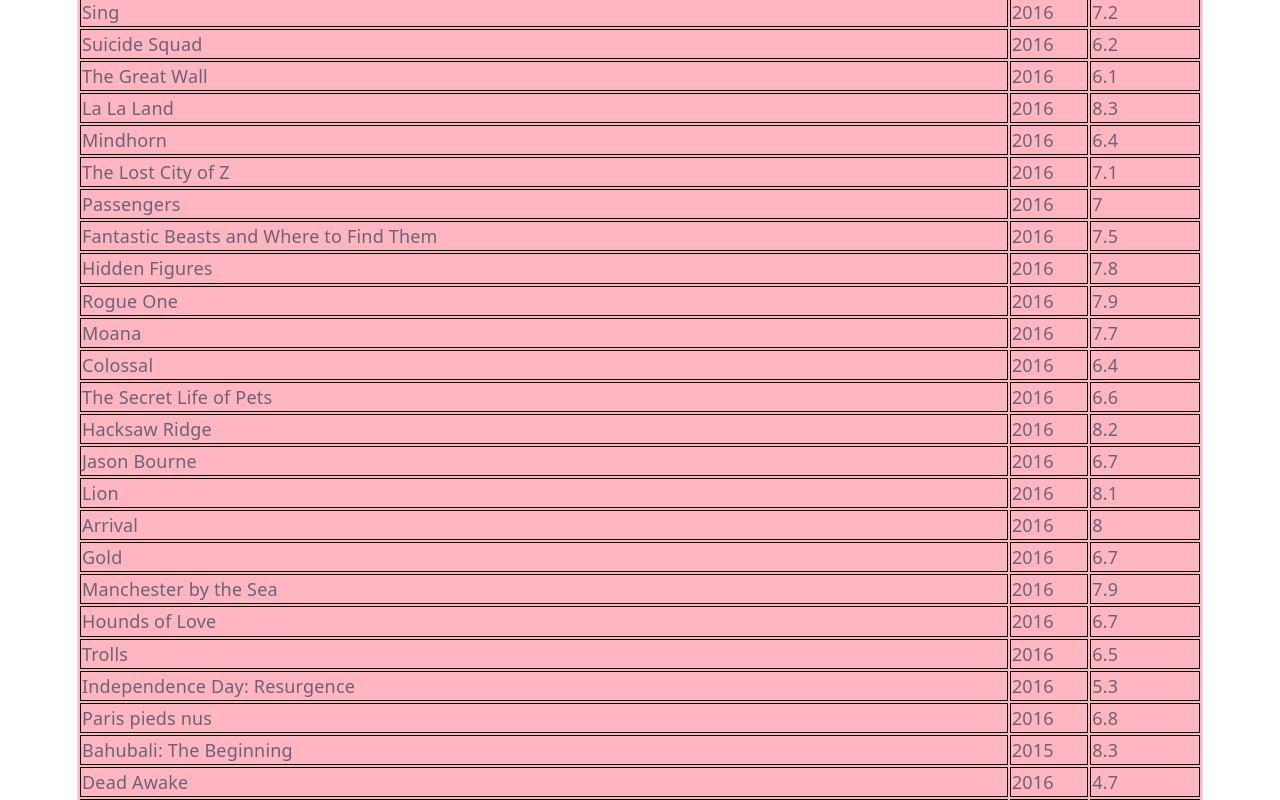
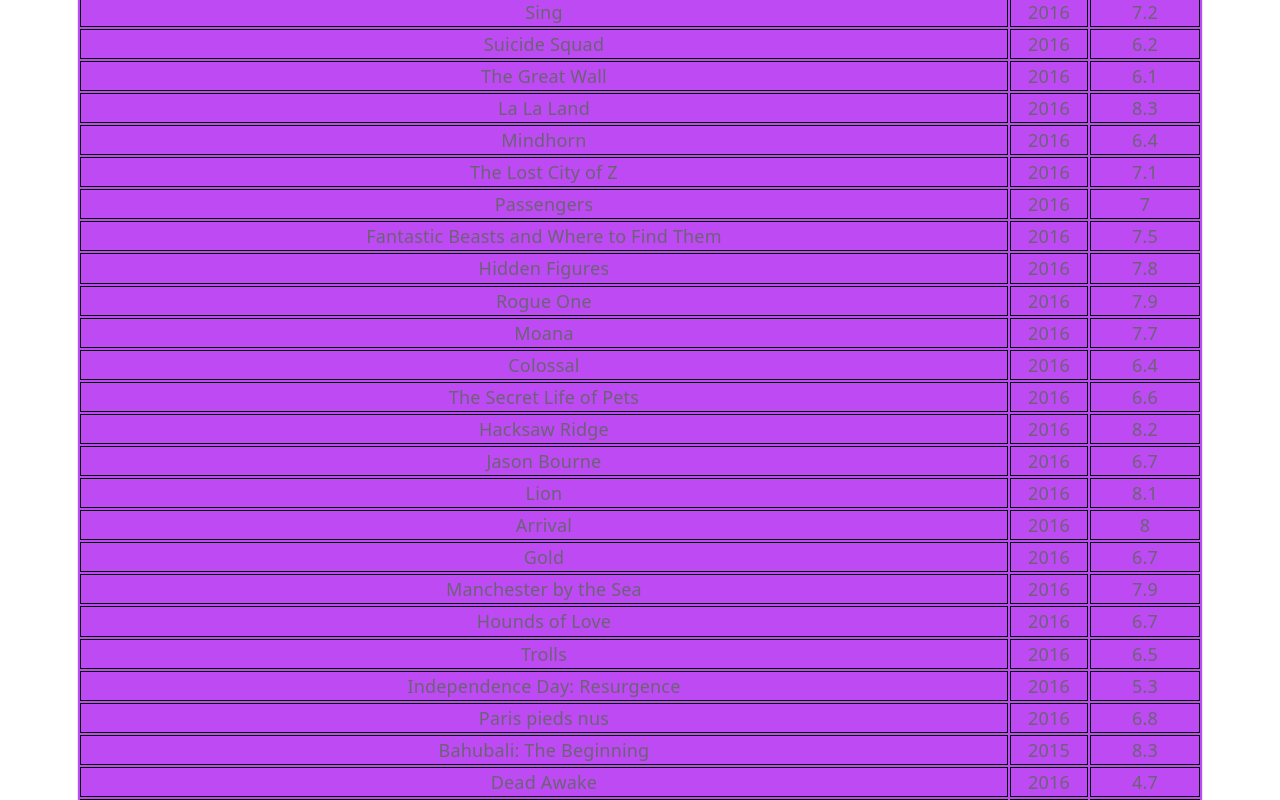
Before and after one commit to Alexis-coder8/RODS, a React (Vite) app in the folder myapp/: page / in a window 1280 px wide. Shown: the part 440-1240 px from the top of the page. Built offline with nearby package versions, Linux system fonts and the light colour scheme.

Commit message:
color changing

```diff
--- a/myapp/src/App.css
+++ b/myapp/src/App.css
@@ -5,7 +5,7 @@ label {
   color: darkblue;
 }
 form {
-  background-color: lightpink;
+  background-color:rgba(182, 50, 243, 0.884);
 }
 button {
   color: white;
@@ -41,5 +41,5 @@ td {
 
 border: 1px solid black;
 
-text-align: left;
+text-align: center;
 }
--- a/myapp/src/index.css
+++ b/myapp/src/index.css
@@ -32,7 +32,7 @@
 
 @media (prefers-color-scheme: dark) {
   :root {
-    --text: #9ca3af;
+    --text: black;
     --text-h: #f3f4f6;
     --bg: #16171d;
     --border: #2e303a;
```
